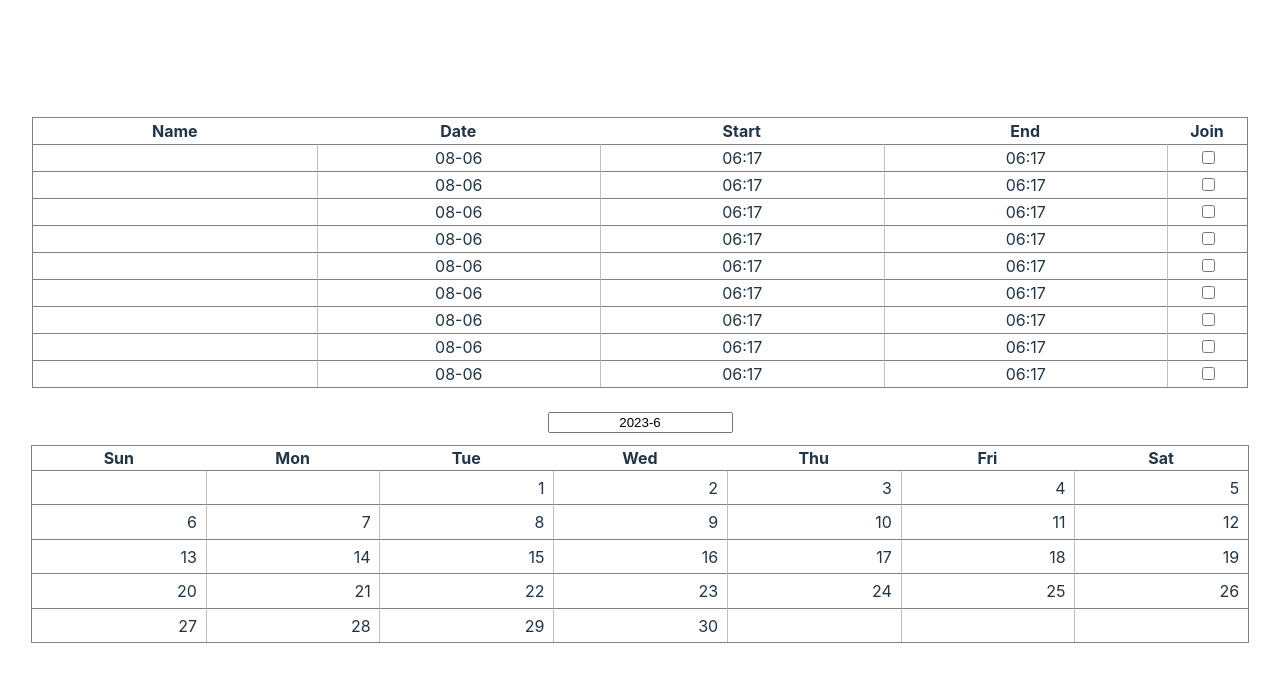
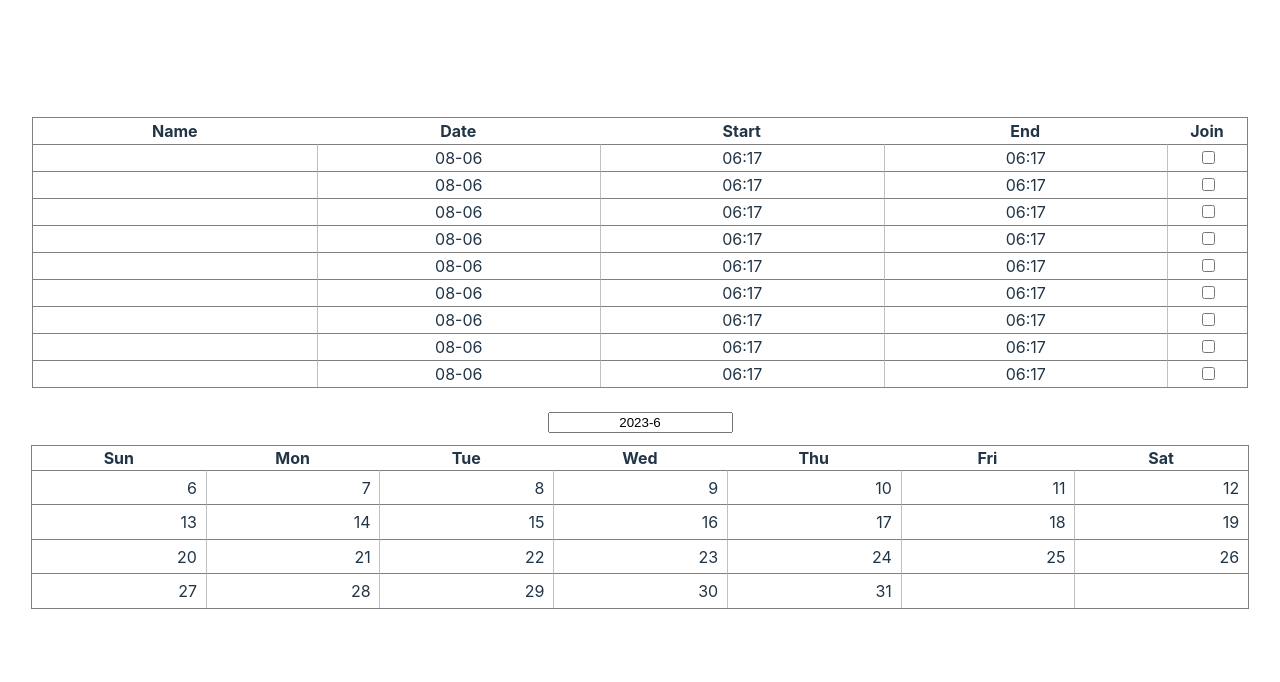
Before and after one commit to nepikn/schedule-film-fest, a React (Vite) app: page / in a window 1280 px wide. Shown: the top 682 px of the page. Built offline with nearby package versions, Linux system fonts and the light colour scheme.

Commit message:
make week ul

```diff
--- a/src/Calendar.css
+++ b/src/Calendar.css
@@ -9,8 +9,12 @@
   }
 
   & .table {
-    & .grid {
+    & .grid.week {
       grid-template-columns: repeat(7, 1fr);
+    }
+
+    & .grid.month {
+      grid-template-rows: repeat(6, max-content);
 
       & .cell {
         text-align: end;
--- a/src/Calendar.tsx
+++ b/src/Calendar.tsx
@@ -1,9 +1,16 @@
 import { useState } from "react";
-import { startOfMonth, getDaysInMonth } from "date-fns";
+import {
+  eachWeekOfInterval,
+  eachDayOfInterval,
+  previousSunday,
+  // addDays,
+  endOfMonth,
+  endOfWeek,
+} from "date-fns";
 import "./Calendar.css";
 
 export default function Calendar() {
-  const [time, setTime] = useState(new Date());
+  const [monthStart, setMonthStart] = useState(new Date());
   // const [inputVal, setInputVal] = useState(
   //   time.getFullYear() + "-" + time.getDate()
   // );
@@ -11,26 +18,68 @@ export default function Calendar() {
     <div className="calendar">
       <input
         type="text"
-        defaultValue={time.getFullYear() + "-" + time.getDate()}
+        defaultValue={monthStart.getFullYear() + "-" + monthStart.getDate()}
         // onInput={(e) => setInputVal(e.target.value)}
-        onChange={(e) => setTime(new Date(e.target.value))}
+        onChange={(e) => setMonthStart(new Date(e.target.value))}
       />
       <Month
-        firstDayWeek={startOfMonth(time).getDay()}
-        lastDay={getDaysInMonth(time)}
+        firstDayWeek={monthStart.getDay()}
+        lastDate={endOfMonth(monthStart)}
+        monthStart={monthStart}
       />
     </div>
   );
 }
 
 function Month({
-  firstDayWeek,
-  lastDay,
+  // firstDayWeek,
+  // lastDate,
+  monthStart,
 }: {
   firstDayWeek: number;
-  lastDay: number;
+  lastDate: Date;
+  monthStart: Date;
 }) {
-  let day = 1;
+  // let date = previousSunday(monthStart);
+  // let day = firstDayWeek;
+  // const weeks = [];
+  // while (date.getTime() <= lastDate.getTime()) {
+  //   weeks.push(
+  //     <li key={date.getTime()}>
+  //       <ul className="grid week">
+  //         {new Array(7).fill("").map((_, i) => (
+  //           <li key={i} className="cell">
+  //             {date < monthStart ? "" : (date = addDays(date, 1)).getDate()}
+  //           </li>
+  //         ))}
+  //       </ul>
+  //     </li>
+  //   );
+  // }
+
+  const weeks = eachWeekOfInterval({
+    start: monthStart.getDay() ? previousSunday(monthStart) : monthStart,
+    end: endOfMonth(monthStart),
+  }).map((sun, i) => (
+    <li key={i}>
+      {
+        <ul className="grid week">
+          {eachDayOfInterval({ start: sun, end: endOfWeek(sun) }).map(
+            (date, i) => (
+              <li key={i} className="cell">
+                <div>
+                  {date.getMonth() == monthStart.getMonth()
+                    ? date.getDate()
+                    : ""}
+                </div>
+              </li>
+            )
+          )}
+        </ul>
+      }
+    </li>
+  ));
+
   return (
     <div className="table">
       <ul className="row grid week">
@@ -42,13 +91,7 @@ function Month({
         <li>Fri</li>
         <li>Sat</li>
       </ul>
-      <ul className="grid">
-        {[...Array(Math.ceil((firstDayWeek + lastDay) / 7) * 7)].map((_, i) => (
-          <li key={i} className="cell">
-            <div>{i < firstDayWeek ? "" : day < lastDay ? day++ : ""}</div>
-          </li>
-        ))}
-      </ul>
+      <ul className="grid month">{weeks}</ul>
     </div>
   );
 }
```
